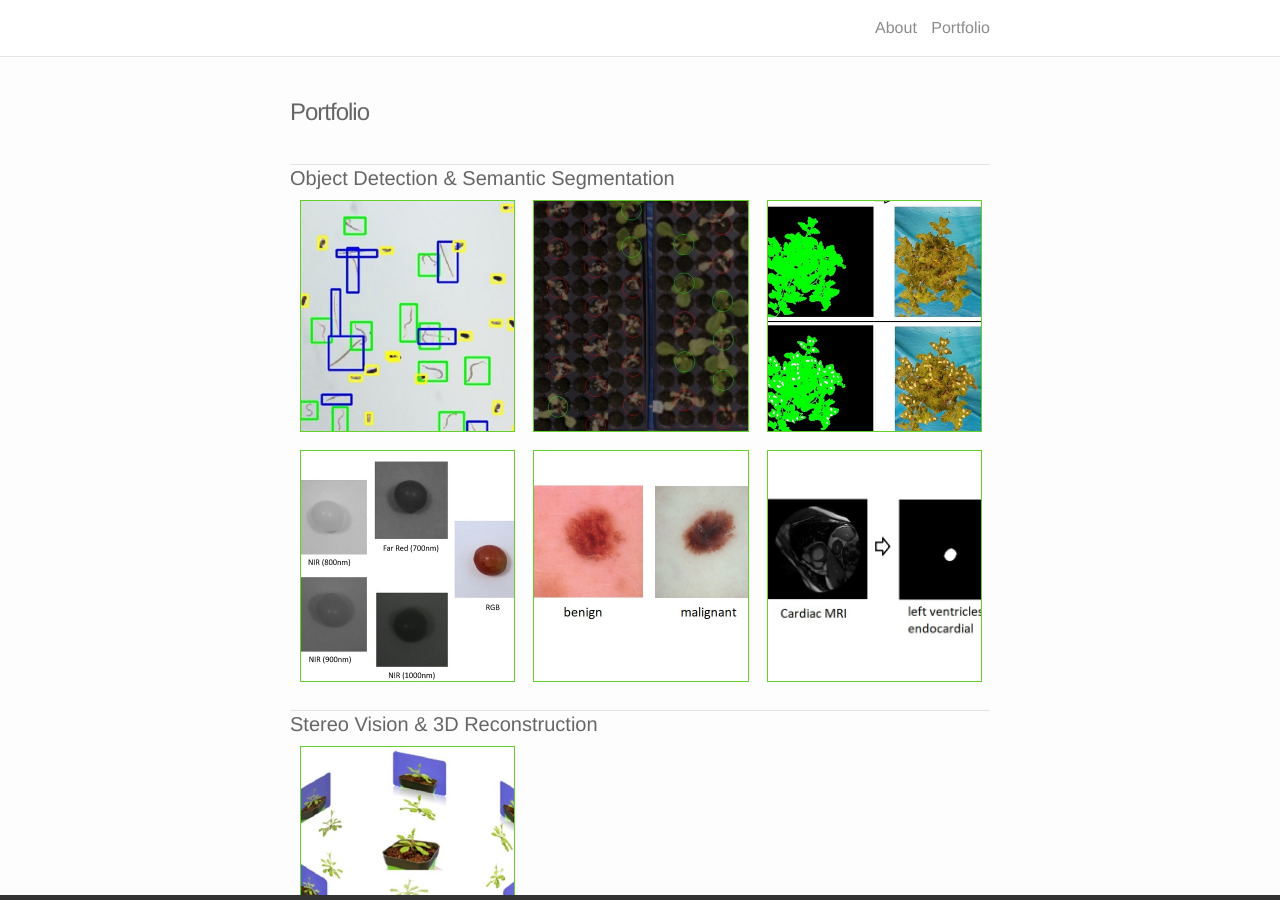
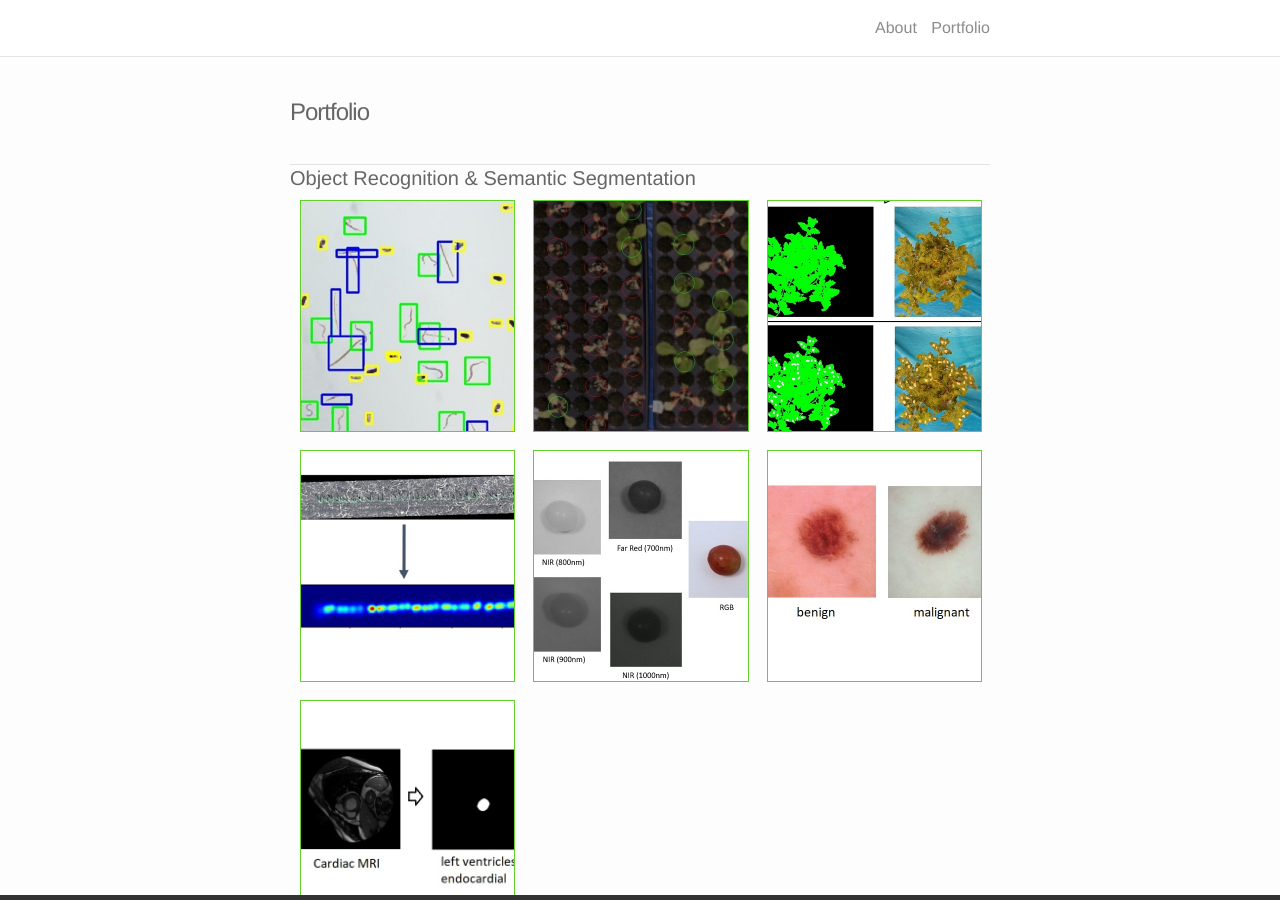
Before and after one commit to emeryanalytics/blog, a Jekyll site: the page built from portfolio.md, in a window 1280 px wide and 900 px high. Built offline with Jekyll 4.4.1, drawn with Linux system fonts in a browser that asks for light colours; nearby versions of some CDN libraries.

Commit message:
fixup! Update protoflio

```diff
--- a/_portfolio/05_field_corn_counting.markdown
+++ b/_portfolio/05_field_corn_counting.markdown
@@ -2,7 +2,7 @@
 layout: post
 title: Field Corn counting
 description: Python, ArcGIS, Tensorflow
-tag: object-recogniton
+tag: object-recognition
 img: /img/thumbnail_field_corn.jpg
 ---
 
--- a/portfolio.md
+++ b/portfolio.md
@@ -5,7 +5,7 @@ permalink: /portfolio/
 ---
 
 {% assign list_projects = "" | split: ',' %}
-{% assign list_categories = "Object Detection & Semantic Segmentation, Stereo Vision & 3D Reconstruction, Signal Processing, Computational Biochemistry, Experimental Design & Statistical Analysis, Natural Language Processing, Business Analytics" | split: ',' %}
+{% assign list_categories = "Object Recognition & Semantic Segmentation, Stereo Vision & 3D Reconstruction, Signal Processing, Computational Biochemistry, Experimental Design & Statistical Analysis, Natural Language Processing, Business Analytics" | split: ',' %}
 
 {% assign list_or = site.portfolio |
       where_exp: "project", "project.tag contains 'object-recognition'" %}
```
